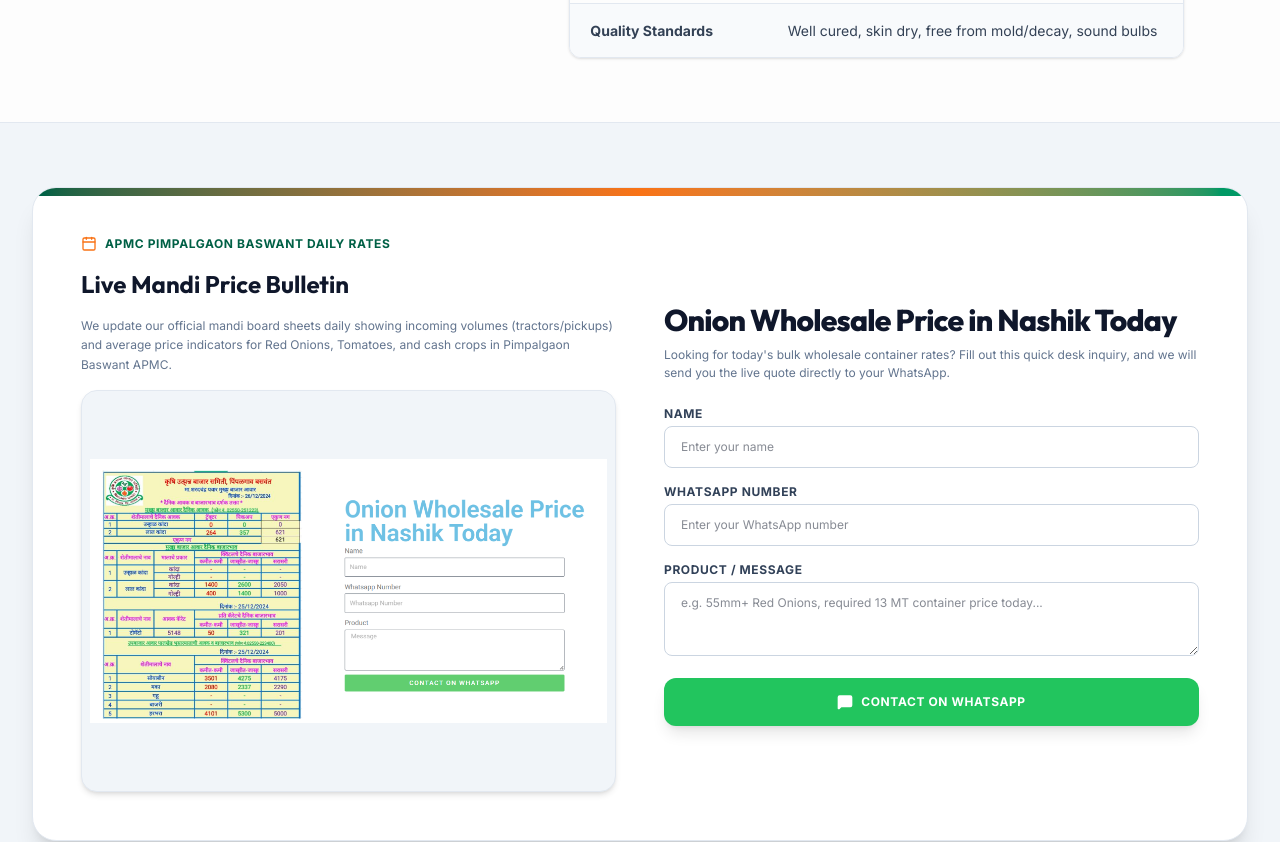
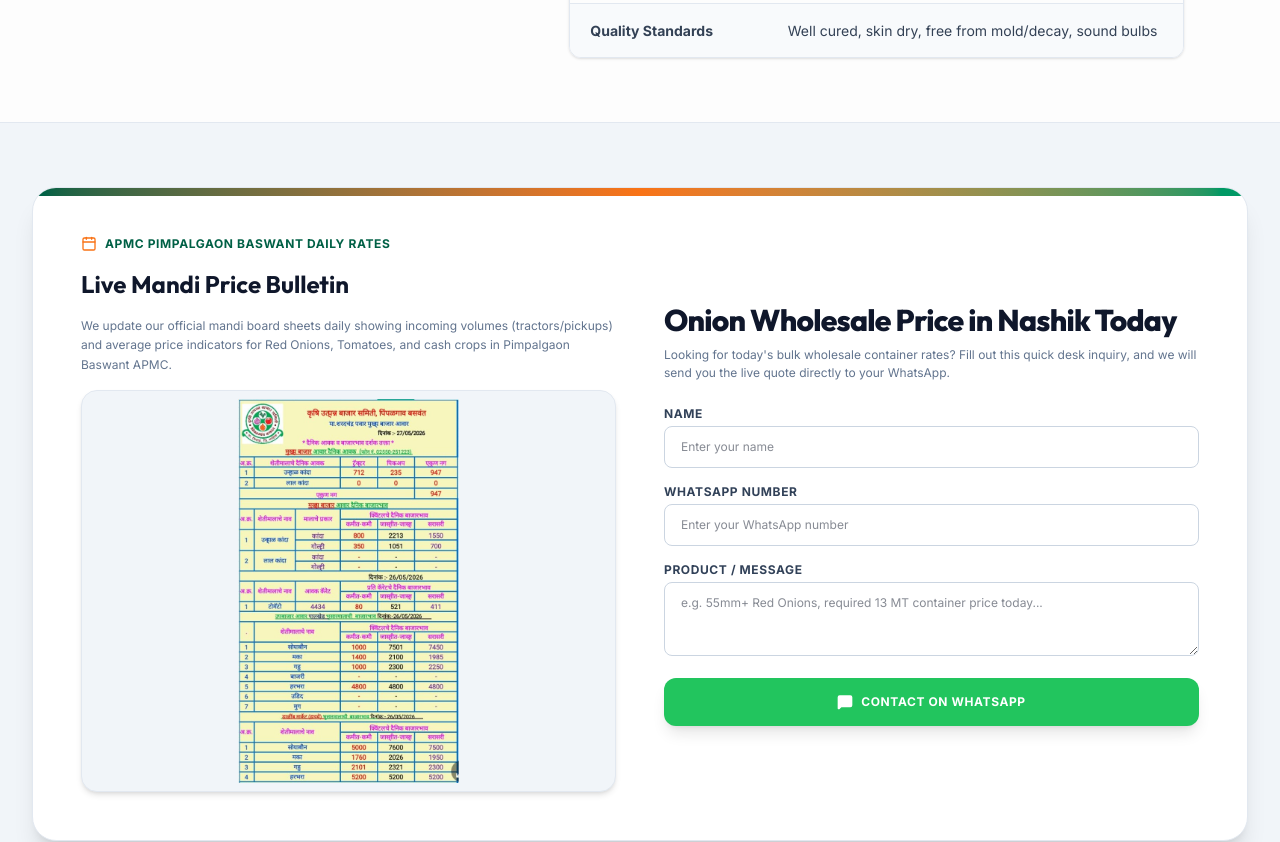
Before and after one commit to kumarraj9/nashik-fruit-vegetable, a Next.js app: page /onion-exporter-from-nashik in a window 1280 px wide. Shown: the part 2120-2962 px from the top of the page. Built offline with nearby package versions, Linux system fonts and the light colour scheme.

Commit message:
Restrict DailyRatesSection to onion page and update rates sheet image

```diff
--- a/src/app/layout.tsx
+++ b/src/app/layout.tsx
@@ -3,7 +3,6 @@
 import Navbar from "@/components/Navbar";
 import Footer from "@/components/Footer";
 import WhatsAppWidget from "@/components/WhatsAppWidget";
-import DailyRatesSection from "@/components/DailyRatesSection";
 import "./globals.css";
 
 const outfit = Outfit({
@@ -69,7 +68,6 @@
         <Navbar />
         {/* Padding top is added to account for the fixed sticky navbar */}
         <main className="flex-grow pt-[60px] sm:pt-[95px]">{children}</main>
-        <DailyRatesSection />
         <Footer />
         <WhatsAppWidget />
       </body>
--- a/src/app/onion-exporter-from-nashik/page.tsx
+++ b/src/app/onion-exporter-from-nashik/page.tsx
@@ -5,6 +5,7 @@
 import { siteConfig } from "@/config/site";
 import { onionPrices } from "@/data/onion-prices";
 import OnionPriceBulletin from "@/components/OnionPriceBulletin";
+import DailyRatesSection from "@/components/DailyRatesSection";
 
 export const metadata: Metadata = {
   title: "Export Specifications: Nashik Red Onion | B2B Bulk Supply",
@@ -156,6 +157,10 @@
         </div>
 
       </div>
+
+      <div className="mt-12 sm:mt-16">
+        <DailyRatesSection />
+      </div>
     </div>
   );
 }
--- a/src/components/DailyRatesSection.tsx
+++ b/src/components/DailyRatesSection.tsx
@@ -58,7 +58,7 @@
             {/* Interactive Image Frame */}
             <div className="relative aspect-[4/3] w-full rounded-2xl overflow-hidden border border-slate-200 bg-slate-100 group shadow-md">
               <Image
-                src="/images/daily_price_sheet.png"
+                src="/images/daily_price_sheet.jpg"
                 alt="Daily APMC Mandi Price Sheet Nashik"
                 fill
                 className="object-contain p-2 transition-transform duration-300 group-hover:scale-102"
```
Also changed, not shown: public/images/daily_price_sheet.jpg (added).
